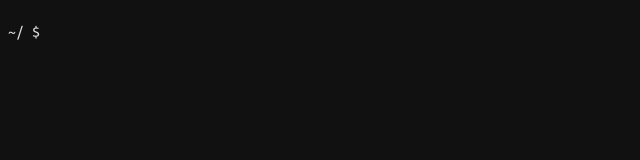
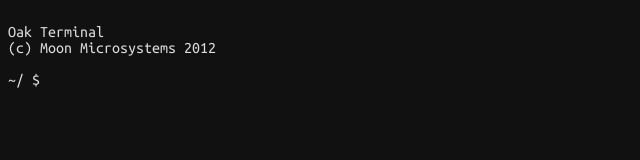
Before and after one commit to MininMobile/e-scape, an Electron app: page src/console.html in a window 1280 px wide. Shown: the whole page, without its empty margins (0-640 px from the left). Drawn offline with Linux system fonts and the light colour scheme.

Commit message:
add 'lore' add command history placeholder variable

```diff
--- a/src/console.html
+++ b/src/console.html
@@ -11,7 +11,11 @@
 </head>
 
 <body>
-	<div id="output" class="output"><br/></div>
+	<div id="output" class="output">
+		<br/>
+		<p>Oak Terminal</p>
+		<p>(c) Moon Microsystems 2012</p><br/>
+	</div>
 	<div id="input">
 		<form id="inform">
 			<label id="path" for="in">~/ $</label>
--- a/src/console.js
+++ b/src/console.js
@@ -3,9 +3,13 @@ let inp = document.getElementById("inform");
 let inf = document.getElementById("in");
 let inl = document.getElementById("path");
 
+let chistory = [];
+
 document.body.onclick = (e) => inf.focus();
 
 inp.onsubmit = (e) => {
+	chistory.push(inf.value);
+
 	let args = inf.value.split(" ");
 	let output = "";
 
```
